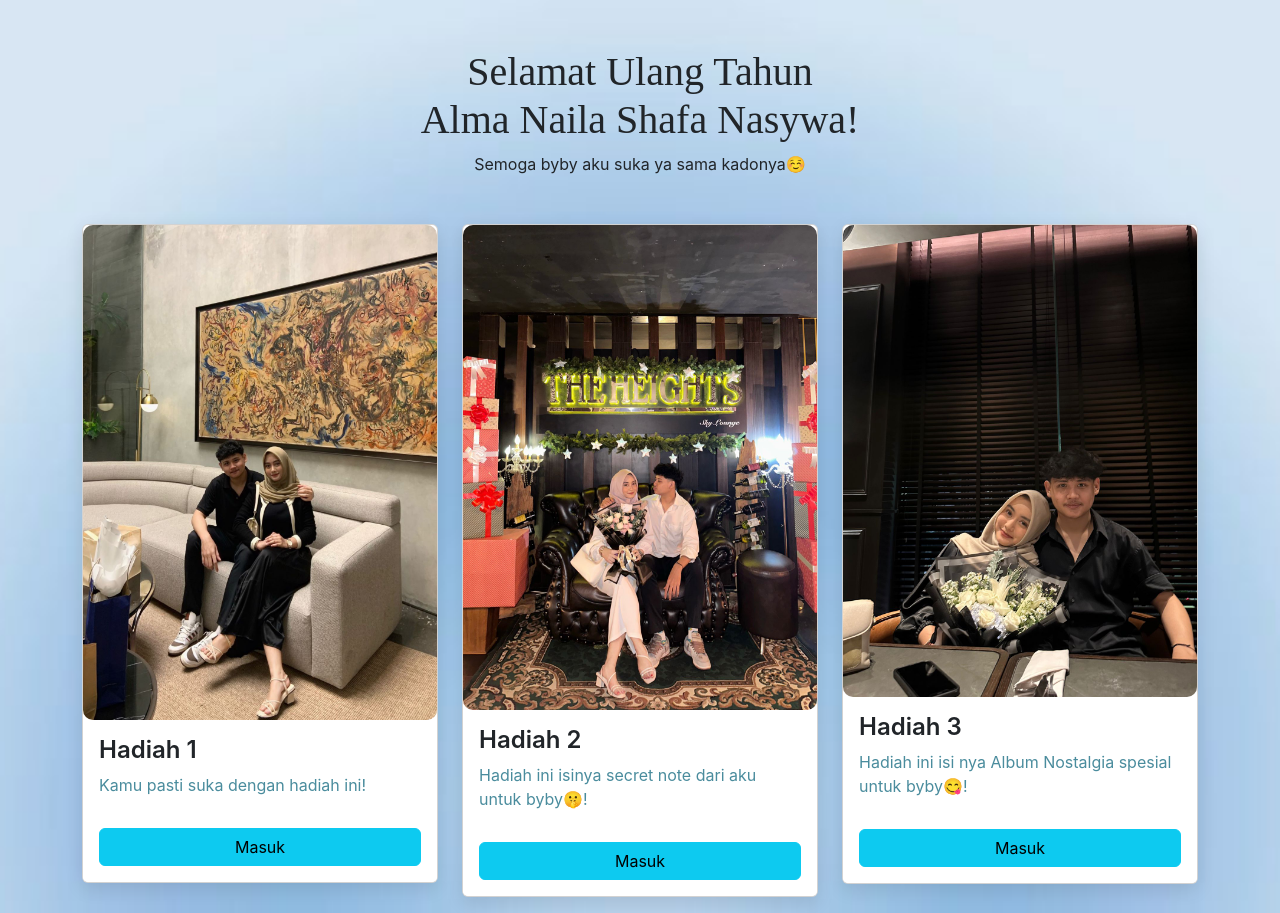
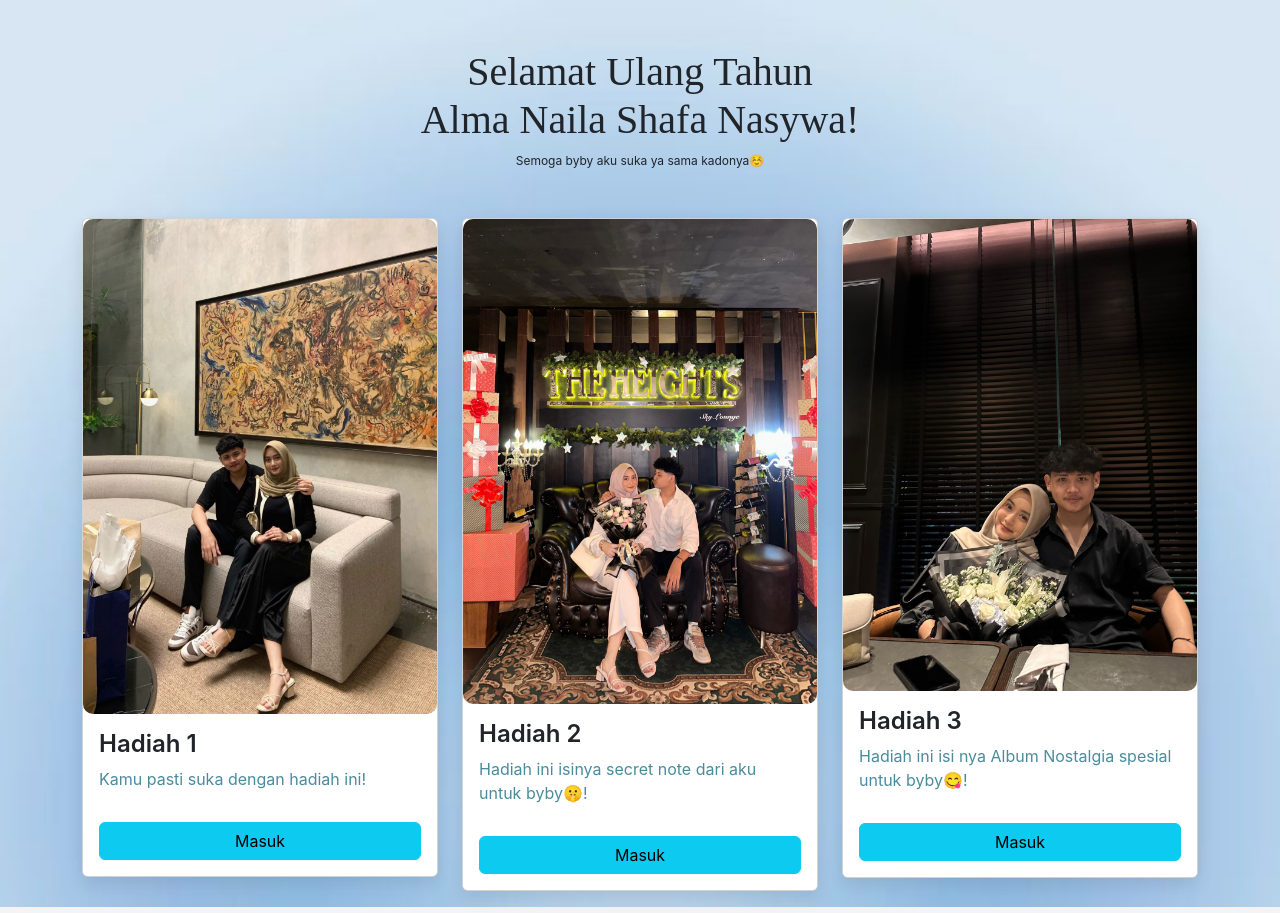
Before and after one commit to ndraft/NELA, a React (Vite) app: page / in a window 1280 px wide. Built offline with nearby package versions, Linux system fonts and the light colour scheme; a web font is replaced by a local one.

Commit message:
ubah teks di app

```diff
--- a/src/App.jsx
+++ b/src/App.jsx
@@ -52,7 +52,7 @@ function App() {
   Alma Naila Shafa Nasywa!
 </h1>
 
-            <p>Semoga byby aku suka ya sama kadonya☺️</p>
+<p style={{ fontSize: '12px' }}>Semoga byby aku suka ya sama kadonya☺️</p>
           </div>
 
           {/* Card Section */}
```
